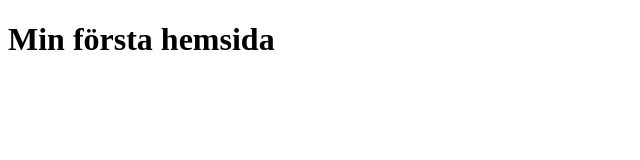
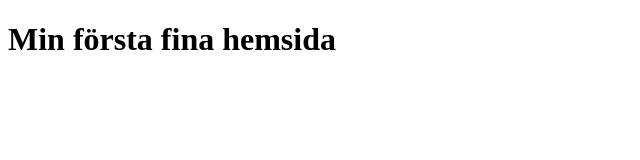
Before and after one commit to Felice-web/GitDemo, a plain HTML site: page index.html in a window 1280 px wide. Shown: the whole page, without its empty margins (0-640 px from the left). Drawn offline with Linux system fonts and the light colour scheme.

Commit message:
Update index.html
Lade till ett ord

```diff
--- a/index.html
+++ b/index.html
@@ -6,6 +6,6 @@
     <title>Document</title>
 </head>
 <body>
-    <H1>Min första hemsida</H1>
+    <H1>Min första fina hemsida</H1>
 </body>
 </html>
```
